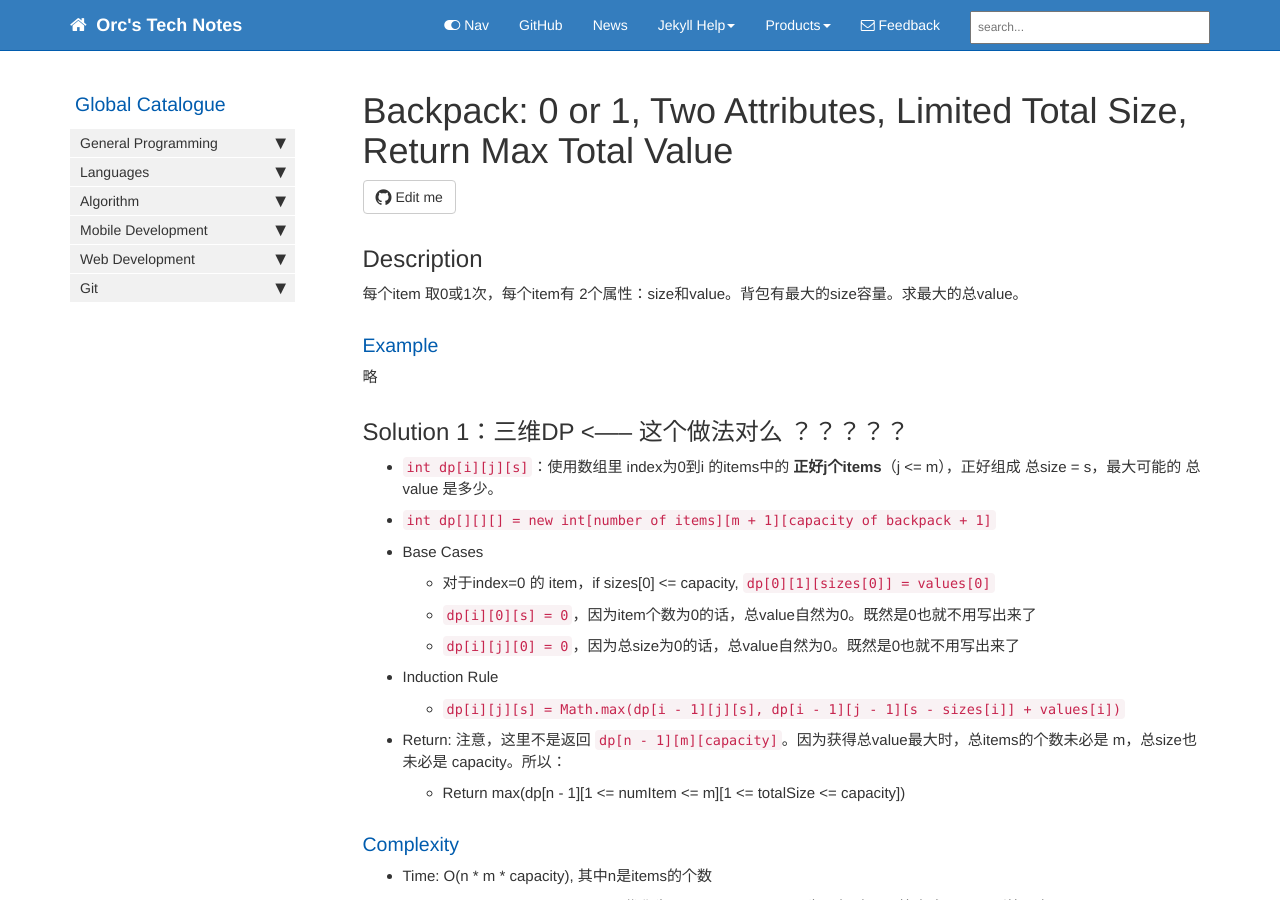
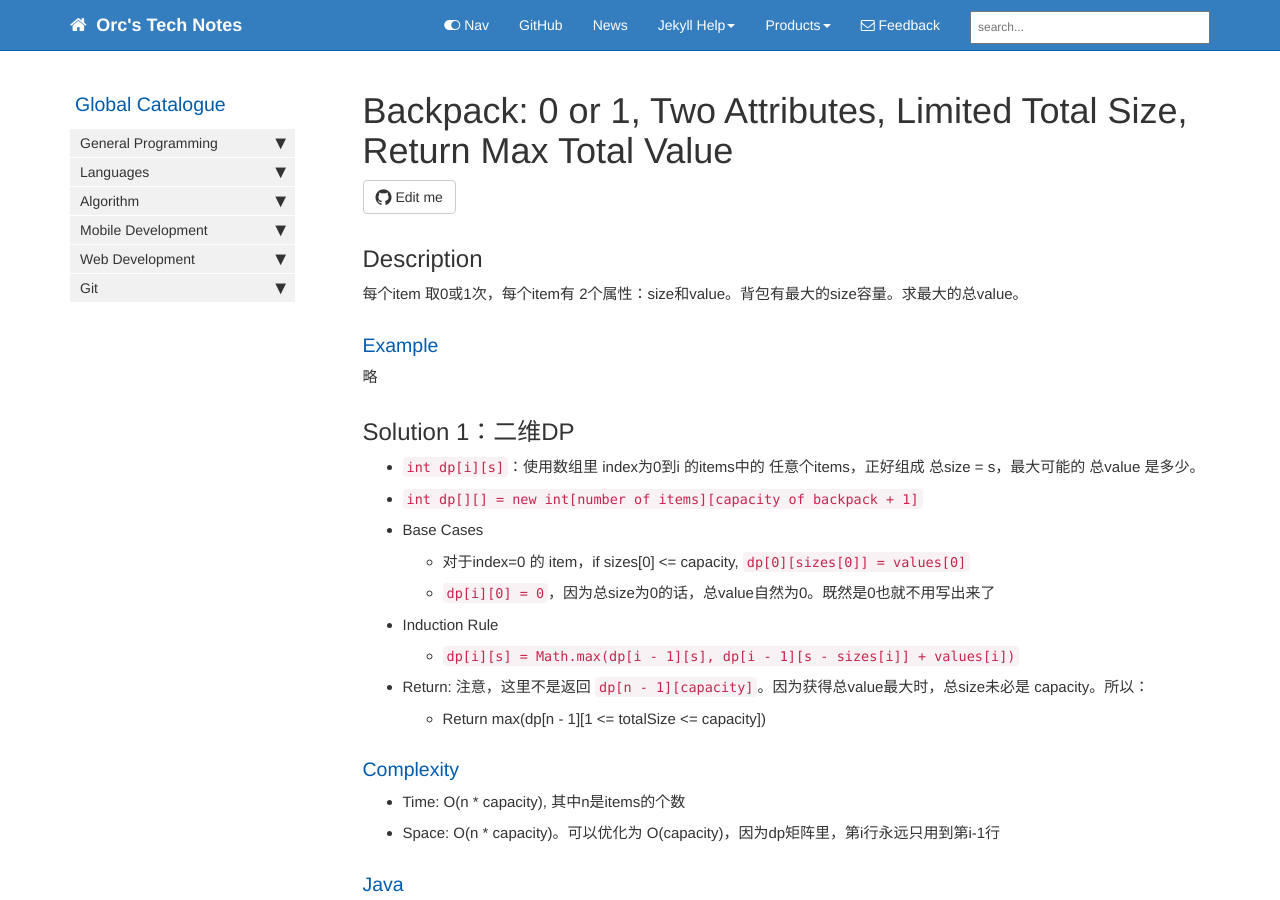
Before and after one commit to HungryOrc/hungryorc.github.io, a Jekyll site: the page built from pages/algorithm/algorithm_backpack_01_2Attr_returnMaxTotalVal.md, in a window 1280 px wide and 900 px high. Built offline with Jekyll 4.4.1, drawn with Linux system fonts in a browser that asks for light colours; nearby versions of some CDN libraries; comment, search, counter and statistics services are not loaded; some of the changed text lies outside the part shown.

Commit message:
Update algorithm_backpack_01_2Attr_returnMaxTotalVal.md

````diff
--- a/pages/algorithm/algorithm_backpack_01_2Attr_returnMaxTotalVal.md
+++ b/pages/algorithm/algorithm_backpack_01_2Attr_returnMaxTotalVal.md
@@ -15,21 +15,20 @@ toc: false
 ### Example
 略
 
-## Solution 1：三维DP <----- 这个做法对么 ？？？？？
-* `int dp[i][j][s]`：使用数组里 index为0到i 的items中的 **正好j个items**（j <= m），正好组成 总size = s，最大可能的 总value 是多少。
-* `int dp[][][] = new int[number of items][m + 1][capacity of backpack + 1]`
+## Solution 1：二维DP
+* `int dp[i][s]`：使用数组里 index为0到i 的items中的 任意个items，正好组成 总size = s，最大可能的 总value 是多少。
+* `int dp[][] = new int[number of items][capacity of backpack + 1]`
 * Base Cases
-  * 对于index=0 的 item，if sizes[0] <= capacity, `dp[0][1][sizes[0]] = values[0]`
-  * `dp[i][0][s] = 0`，因为item个数为0的话，总value自然为0。既然是0也就不用写出来了
-  * `dp[i][j][0] = 0`，因为总size为0的话，总value自然为0。既然是0也就不用写出来了
+  * 对于index=0 的 item，if sizes[0] <= capacity, `dp[0][sizes[0]] = values[0]`
+  * `dp[i][0] = 0`，因为总size为0的话，总value自然为0。既然是0也就不用写出来了
 * Induction Rule
-  * `dp[i][j][s] = Math.max(dp[i - 1][j][s], dp[i - 1][j - 1][s - sizes[i]] + values[i])`
-* Return: 注意，这里不是返回 `dp[n - 1][m][capacity]`。因为获得总value最大时，总items的个数未必是 m，总size也未必是 capacity。所以：
-  * Return max(dp[n - 1][1 <= numItem <= m][1 <= totalSize <= capacity])
+  * `dp[i][s] = Math.max(dp[i - 1][s], dp[i - 1][s - sizes[i]] + values[i])`
+* Return: 注意，这里不是返回 `dp[n - 1][capacity]`。因为获得总value最大时，总size未必是 capacity。所以：
+  * Return max(dp[n - 1][1 <= totalSize <= capacity])
 
 ### Complexity
-* Time: O(n * m * capacity), 其中n是items的个数
-* Space: O(n * m * capacity)。可以优化为 O(m * capacity)，因为dp矩阵里，第i行永远只用到第i-1行
+* Time: O(n * capacity), 其中n是items的个数
+* Space: O(n * capacity)。可以优化为 O(capacity)，因为dp矩阵里，第i行永远只用到第i-1行
 
 ### Java
 ```java
````
